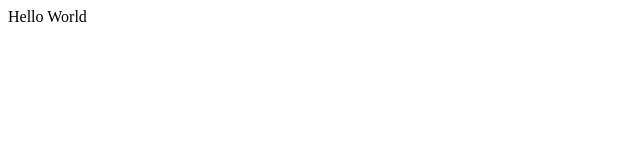
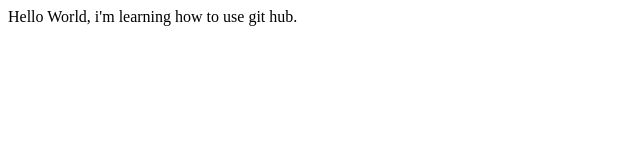
Before and after one commit to bhoomika-thecoder/tut-demo, a plain HTML site: page index.html in a window 1280 px wide. Shown: the whole page, without its empty margins (0-640 px from the left). Drawn offline with Linux system fonts and the light colour scheme.

Commit message:
updated a new line

```diff
--- a/index.html
+++ b/index.html
@@ -1 +1 @@
-<p> Hello World </p>
+<p> Hello World, i'm learning how to use git hub. </p>
```
